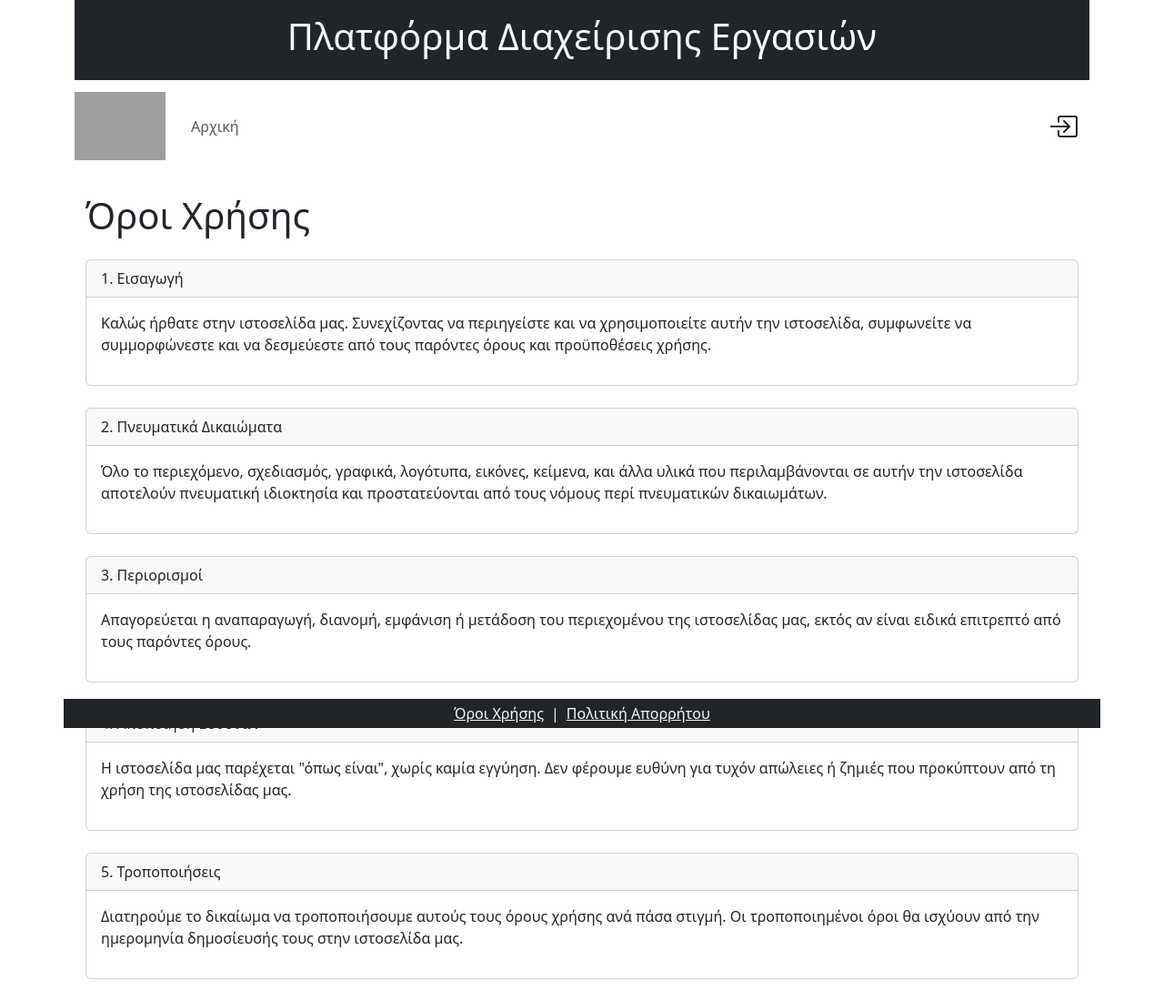
After one commit to ikiranis/tasks_management, a PHP site: page /termsOfUse in a window 1280 px wide. The commit adds this page. Shown: the whole page at 91% size. Run offline with PHP 8.4, Linux system fonts and the light colour scheme; grey boxes are pictures that could not be loaded.

Commit message:
Terms of use and privacy policy pages

```diff
--- a/app/components/footer.php
+++ b/app/components/footer.php
@@ -1,9 +1,9 @@
 <footer class="fixed-bottom">
     <div class="container bg-dark text-light py-1 text-center">
         <div class="d-flex justify-content-center">
-            <span class="mx-1"><a href="#" class="text-light">Όροι Χρήσης</a></span>
+            <span class="mx-1"><a href="termsOfUse" class="text-light">Όροι Χρήσης</a></span>
             <span class="mx-1">|</span>
-            <span class="mx-1"><a href="#" class="text-light">Πολιτική Απορρήτου</a></span>
+            <span class="mx-1"><a href="privacyPolicy" class="text-light">Πολιτική Απορρήτου</a></span>
         </div>
     </div>
 </footer>
--- a/app/controllers/MainController.php
+++ b/app/controllers/MainController.php
@@ -34,4 +34,24 @@ class MainController extends Controller
     {
         App::view('index');
     }
+
+    /**
+     * Display the terms of use page
+     *
+     * @return void
+     */
+    public function termsOfUse(): void
+    {
+        App::view('termsOfUse');
+    }
+
+    /**
+     * Display the privacy policy page
+     *
+     * @return void
+     */
+    public function privacyPolicy(): void
+    {
+        App::view('privacyPolicy');
+    }
 }
--- a/app/routes/web.php
+++ b/app/routes/web.php
@@ -16,6 +16,8 @@ Route::get('teams', [TeamsController::class, 'index']);
 Route::get('login', [UserController::class, 'login']);
 Route::get('register', [UserController::class, 'register']);
 Route::get('tasks', [TasksListController::class, 'index']);
+Route::get('termsOfUse', [MainController::class, 'termsOfUse']);
+Route::get('privacyPolicy', [MainController::class, 'privacyPolicy']);
 
 // Utilities
 Route::post('checkLogin', [UserController::class, 'checkLogin']);
--- /dev/null
+++ b/app/views/termsOfUse.php
@@ -0,0 +1,65 @@
+<?php
+
+use apps4net\tasks\libraries\App;
+
+?>
+
+<!DOCTYPE html>
+<html lang="en">
+
+<?php App::component('head'); ?>
+
+<body>
+<div class="container">
+    <?php App::component('header'); ?>
+
+    <section class="container">
+        <h1 class="my-4">Όροι Χρήσης</h1>
+
+        <div class="card mb-4">
+            <div class="card-header">1. Εισαγωγή</div>
+            <div class="card-body">
+                <p>Καλώς ήρθατε στην ιστοσελίδα μας. Συνεχίζοντας να περιηγείστε και να χρησιμοποιείτε αυτήν την
+                    ιστοσελίδα, συμφωνείτε να συμμορφώνεστε και να δεσμεύεστε από τους παρόντες όρους και
+                    προϋποθέσεις χρήσης.</p>
+            </div>
+        </div>
+
+        <div class="card mb-4">
+            <div class="card-header">2. Πνευματικά Δικαιώματα</div>
+            <div class="card-body">
+                <p>Όλο το περιεχόμενο, σχεδιασμός, γραφικά, λογότυπα, εικόνες, κείμενα, και άλλα υλικά που
+                    περιλαμβάνονται σε αυτήν την ιστοσελίδα αποτελούν πνευματική ιδιοκτησία και προστατεύονται από
+                    τους νόμους περί πνευματικών δικαιωμάτων.</p>
+            </div>
+        </div>
+
+        <div class="card mb-4">
+            <div class="card-header">3. Περιορισμοί</div>
+            <div class="card-body">
+                <p>Απαγορεύεται η αναπαραγωγή, διανομή, εμφάνιση ή μετάδοση του περιεχομένου της ιστοσελίδας μας,
+                    εκτός αν είναι ειδικά επιτρεπτό από τους παρόντες όρους.</p>
+            </div>
+        </div>
+
+        <div class="card mb-4">
+            <div class="card-header">4. Αποποίηση Ευθυνών</div>
+            <div class="card-body">
+                <p>Η ιστοσελίδα μας παρέχεται "όπως είναι", χωρίς καμία εγγύηση. Δεν φέρουμε ευθύνη για τυχόν
+                    απώλειες ή ζημιές που προκύπτουν από τη χρήση της ιστοσελίδας μας.</p>
+            </div>
+        </div>
+
+        <div class="card mb-4">
+            <div class="card-header">5. Τροποποιήσεις</div>
+            <div class="card-body">
+                <p>Διατηρούμε το δικαίωμα να τροποποιήσουμε αυτούς τους όρους χρήσης ανά πάσα στιγμή. Οι
+                    τροποποιημένοι όροι θα ισχύουν από την ημερομηνία δημοσίευσής τους στην ιστοσελίδα μας.</p>
+            </div>
+        </div>
+    </section>
+
+    <?php App::component('footer'); ?>
+</div>
+</body>
+</html>
```
Also changed, not shown: app/views/privacyPolicy.php (added, +63 -0 lines).
